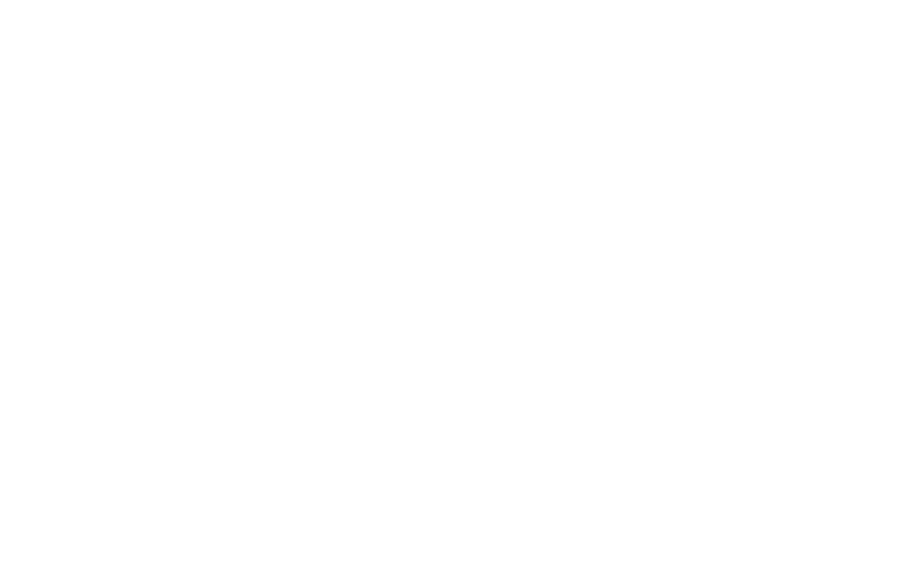
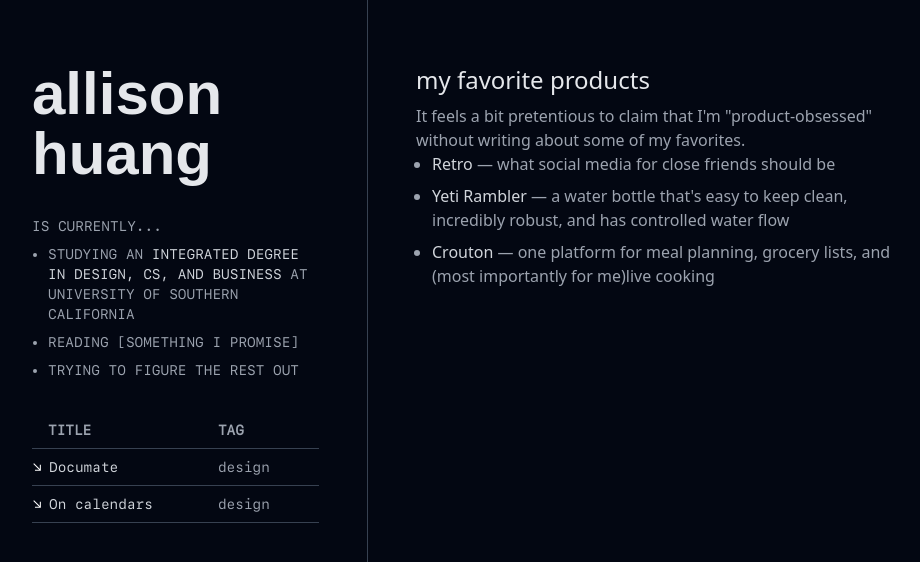
Before and after one commit to acyhuang/www.acyhuang, a React (Create React App) app: page /products in a window 1280 px wide. Before the commit this address had no page. Shown: the top 562 px of the page, without its empty margins (16-936 px from the left). Built offline with nearby package versions, Linux system fonts and the light colour scheme; a web font is replaced by a local one.

Commit message:
create products page

```diff
--- a/src/components/posts/calendars.js
+++ /dev/null
@@ -1,20 +0,0 @@
-import React from 'react';
-import PostHeader from '../postHeader';
-
-const postDetails = {
-  title: 'on Calendars',
-  tag: 'design',
-  date: '2024',
-  description: 'this is my obsession.',
-};
-
-const Post = () => {
-  return (
-    <div className="text-container">
-      <div className="caption">
-        <PostHeader {...postDetails} />
-      </div>
-    </div>
-  );
-};
-export default Post;
--- /dev/null
+++ b/src/components/posts/products.js
@@ -0,0 +1,28 @@
+import React from 'react';
+import PostHeader from '../postHeader';
+
+const postDetails = {
+  title: 'Favorite products',
+  tag: 'product',
+  date: '2024',
+  description: "can't claim i'm product-obsessed without a list",
+};
+
+const Post = () => {
+  return (
+    <div className="text-container">
+      {/* <div className="caption my-8">
+        <PostHeader {...postDetails} />
+      </div>
+       */}
+      <h1>my favorite products</h1>
+      <p>It feels a bit pretentious to claim that I'm "product-obsessed" without writing about some of my favorites.</p>
+      <ul className="space-y-2">
+        <li><b><a href="https://retro.app" target="_new">Retro</a></b> — what social media for close friends should be</li>
+        <li><b><a href="https://www.yeti.com/drinkware/hydration/chug-bottle-18oz.html" target="_new">Yeti Rambler</a></b> — a water bottle that's easy to keep clean, incredibly robust, and has controlled water flow</li>
+        <li><b><a href="https://crouton.app" target_="new">Crouton</a></b> — one platform for meal planning, grocery lists, and (most importantly for me)live cooking</li>
+      </ul>
+    </div>
+  );
+};
+export default Post;
--- a/src/index.js
+++ b/src/index.js
@@ -10,7 +10,7 @@
 // import postRoutes from './routes'; // for dynamic routing
 
 import Documate from './components/posts/documate';
-import Calendars from './components/posts/calendars';
+import Products from './components/posts/products';
 
 const root = ReactDOM.createRoot(document.getElementById('root'));
 root.render(
@@ -18,11 +18,10 @@
     <BrowserRouter>
       <Suspense fallback={<div>Loading...</div>}>
         <Routes>
-
           <Route path="/" element={<App />}>
             <Route index element={<Home />} />
             <Route path="documate" element={<Documate />} />
-            <Route path="calendars" element={<Calendars />} />
+            <Route path="products" element={<Products />} />
             {/* {postRoutes} */}
           </Route>
         </Routes>
```
